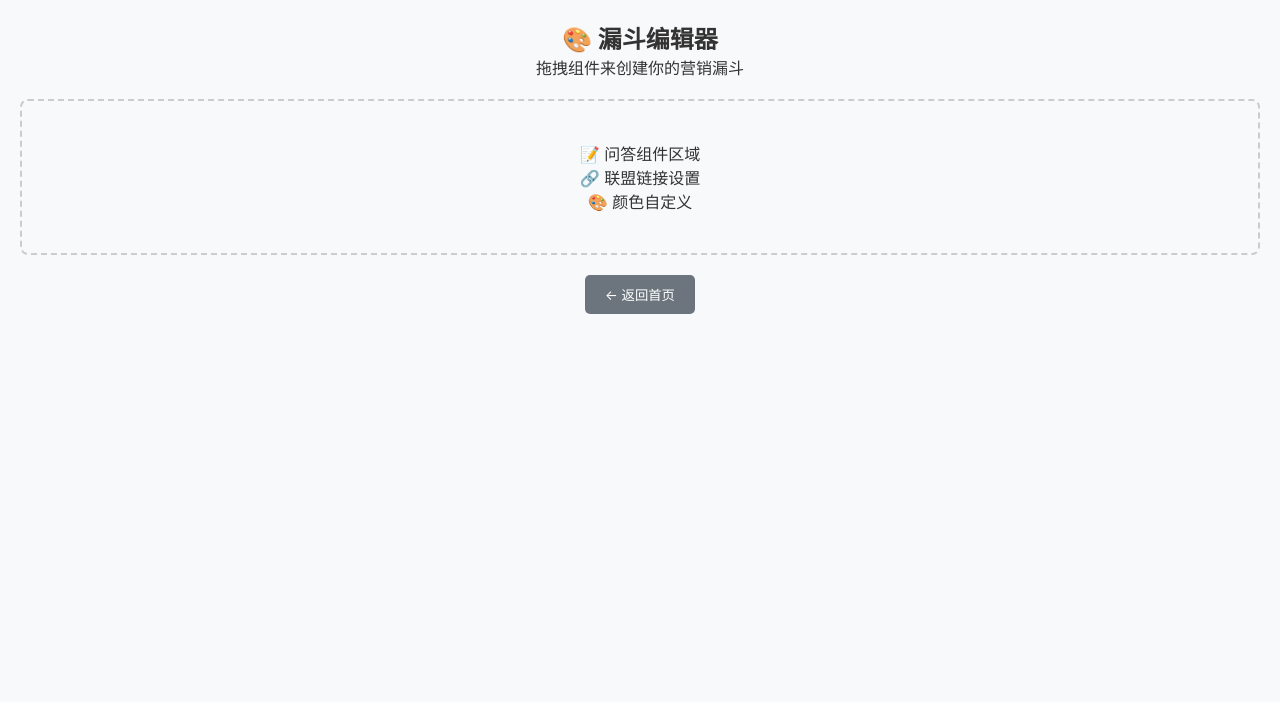
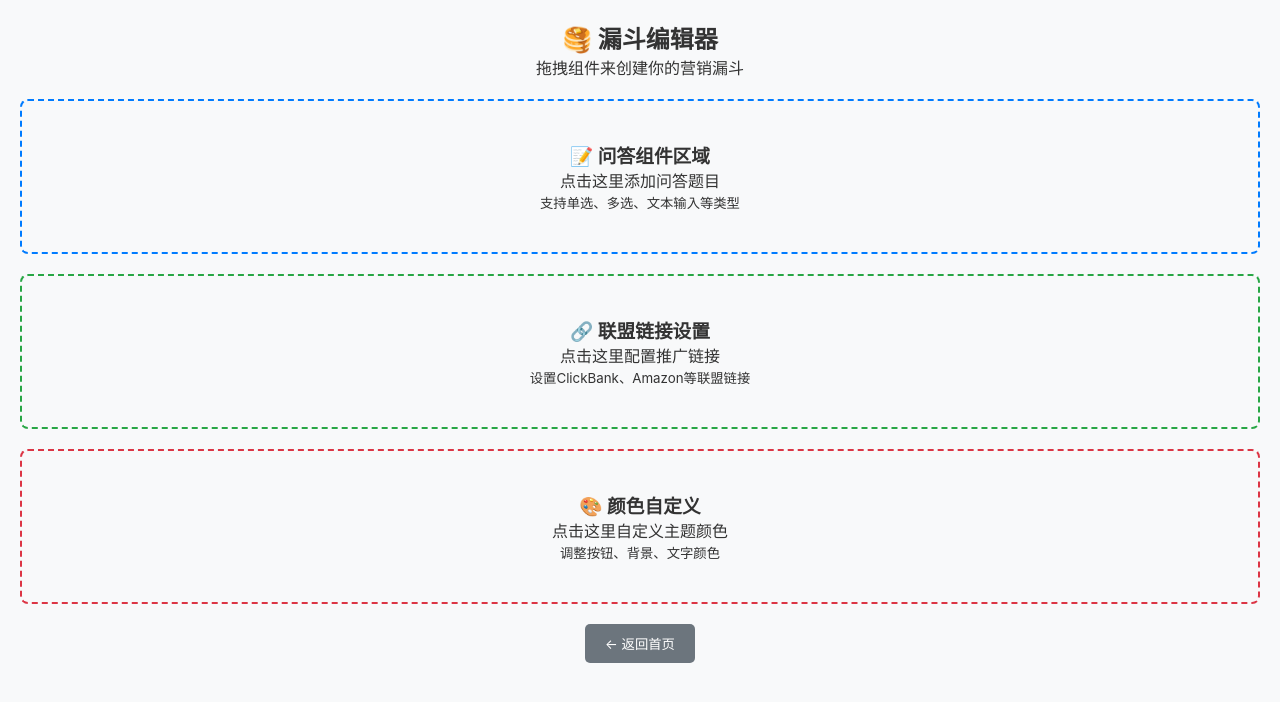
Before and after one commit to junes231/test-2025, a React (Create React App) app: page / in a window 1280 px wide. Both pictures are taken after a click on the button "🚀 开始创建". Shown: the top 702 px of the page. Built offline with nearby package versions, Linux system fonts and the light colour scheme.

Commit message:
Update App.tsx

```diff
--- a/src/App.tsx
+++ b/src/App.tsx
@@ -1,4 +1,5 @@
 import React, { useState } from 'react';
+import { HashRouter as Router, Routes, Route } from 'react-router-dom';
 import './App.css';
 
 function App() {
@@ -19,18 +20,87 @@ function App() {
       case 'editor':
         return (
           <div style={{ padding: '20px', textAlign: 'center' }}>
-            <h2>🎨 漏斗编辑器</h2>
+            <h2>🥞 漏斗编辑器</h2>
             <p>拖拽组件来创建你的营销漏斗</p>
-            <div style={{
-              border: '2px dashed #ccc',
-              padding: '40px',
-              margin: '20px 0',
-              borderRadius: '8px'
-            }}>
-              <p>📝 问答组件区域</p>
-              <p>🔗 联盟链接设置</p>
-              <p>🎨 颜色自定义</p>
+
+            <div
+              onClick={() => {
+                alert('问答组件编辑器');
+                console.log('点击了问答组件区域');
+              }}
+              style={{
+                border: '2px dashed #007bff',
+                padding: '40px',
+                margin: '20px 0',
+                borderRadius: '8px',
+                cursor: 'pointer',
+                backgroundColor: '#f8f9fa',
+                transition: 'all 0.3s ease'
+              }}
+              onMouseEnter={(e) => {
+                e.target.style.backgroundColor = '#e3f2fd';
+              }}
+              onMouseLeave={(e) => {
+                e.target.style.backgroundColor = '#f8f9fa';
+              }}
+            >
+              <h3>📝 问答组件区域</h3>
+              <p>点击这里添加问答题目</p>
+              <small>支持单选、多选、文本输入等类型</small>
             </div>
+
+            <div
+              onClick={() => {
+                alert('联盟链接设置面板');
+                console.log('点击了联盟链接设置');
+              }}
+              style={{
+                border: '2px dashed #28a745',
+                padding: '40px',
+                margin: '20px 0',
+                borderRadius: '8px',
+                cursor: 'pointer',
+                backgroundColor: '#f8f9fa',
+                transition: 'all 0.3s ease'
+              }}
+              onMouseEnter={(e) => {
+                e.target.style.backgroundColor = '#e8f5e8';
+              }}
+              onMouseLeave={(e) => {
+                e.target.style.backgroundColor = '#f8f9fa';
+              }}
+            >
+              <h3>🔗 联盟链接设置</h3>
+              <p>点击这里配置推广链接</p>
+              <small>设置ClickBank、Amazon等联盟链接</small>
+            </div>
+
+            <div
+              onClick={() => {
+                alert('颜色自定义面板');
+                console.log('点击了颜色自定义');
+              }}
+              style={{
+                border: '2px dashed #dc3545',
+                padding: '40px',
+                margin: '20px 0',
+                borderRadius: '8px',
+                cursor: 'pointer',
+                backgroundColor: '#f8f9fa',
+                transition: 'all 0.3s ease'
+              }}
+              onMouseEnter={(e) => {
+                e.target.style.backgroundColor = '#ffeaea';
+              }}
+              onMouseLeave={(e) => {
+                e.target.style.backgroundColor = '#f8f9fa';
+              }}
+            >
+              <h3>🎨 颜色自定义</h3>
+              <p>点击这里自定义主题颜色</p>
+              <small>调整按钮、背景、文字颜色</small>
+            </div>
+
             <button
               onClick={() => setCurrentView('home')}
               style={{
@@ -140,9 +210,11 @@ function App() {
   };
 
   return (
-    <div className="App">
-      {renderContent()}
-    </div>
+    <Router>
+      <div className="App">
+        {renderContent()}
+      </div>
+    </Router>
   );
 }
 
```
